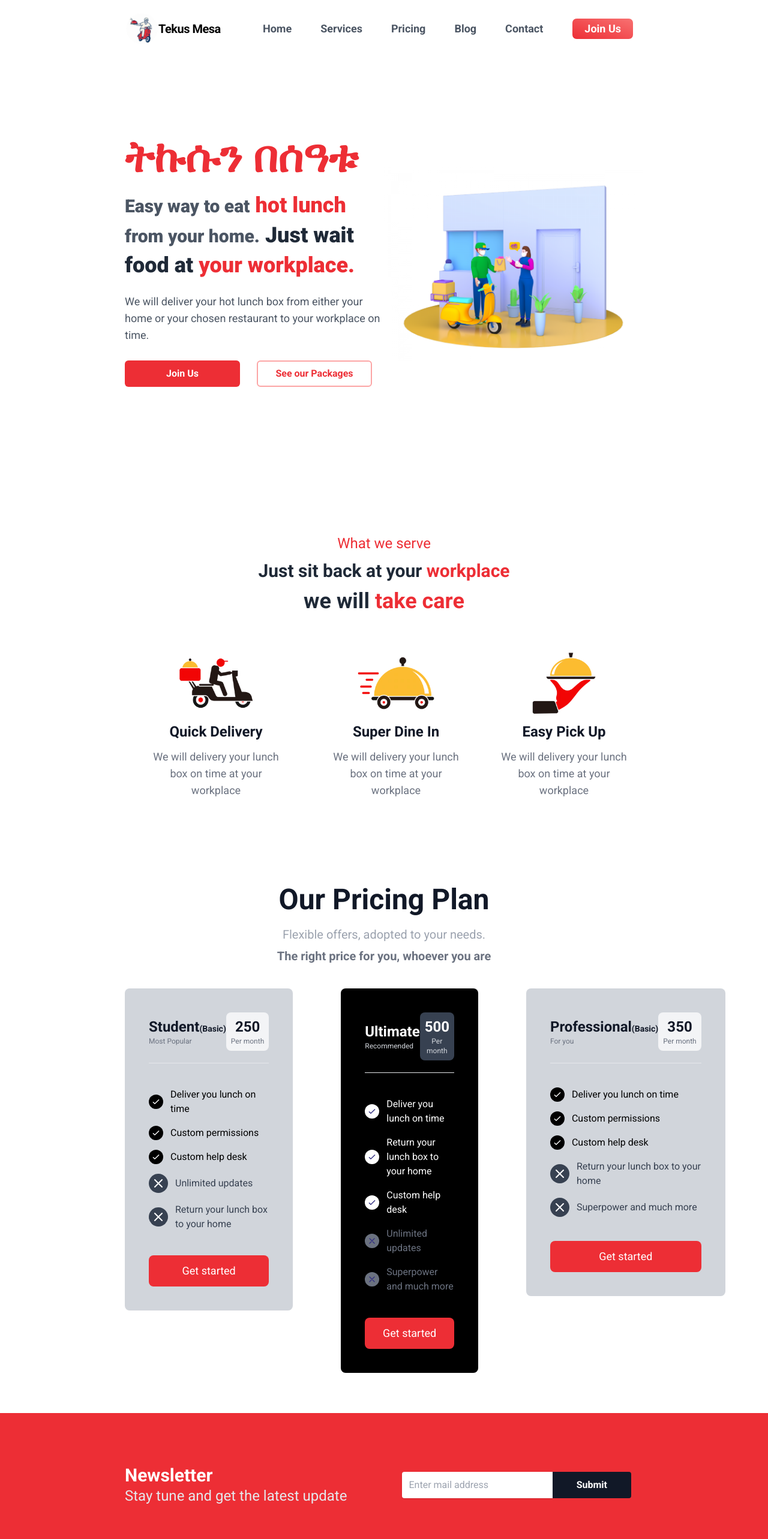
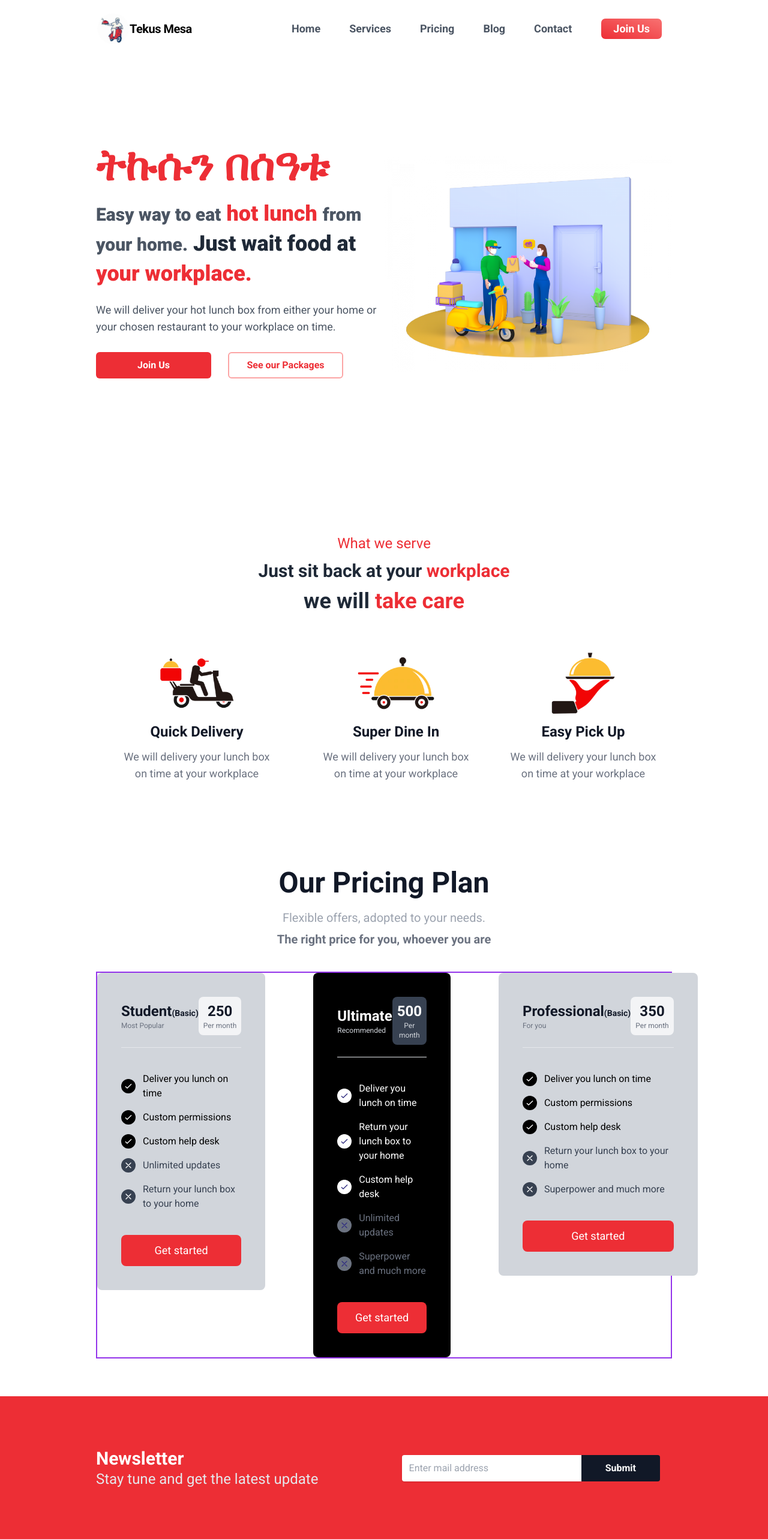
Before and after one commit to Natnael-Tilahun/TekusMesa, a React (Vite) app: page / in a window 1280 px wide. Shown: the top 2566 px of the page at 60% size. Built offline with nearby package versions, Linux system fonts and the light colour scheme.

Commit message:
Change pricing layout

```diff
--- a/src/components/Footer.jsx
+++ b/src/components/Footer.jsx
@@ -3,7 +3,7 @@ import React from "react";
 function Footer({ toggleMenu }) {
   return (
     <section
-      className="w-full flex flex-col  justify-between bg-[#000] text-white  m-0 px-10 lg:px-28 xl:px-52 py-6"
+      className="w-full flex flex-col  justify-between bg-[#000] text-white  m-0 px-10 lg:px-14 xl:px-40 py-6"
       onClick={toggleMenu}
       id="footer"
     >
--- a/src/components/Header.jsx
+++ b/src/components/Header.jsx
@@ -18,7 +18,7 @@ function Header({ collapseNav, toggleMenu }) {
     // <div>
     <nav
       id="header"
-      className="flex justify-between flex-wrap py-5 px-5 lg:px-28 xl:px-52 w-screen h-20 shadow-md shadow-gray-200 lg:shadow-none fixed left-0 bg-white opacity-100 z-50"
+      className="flex justify-between flex-wrap py-5 px-5 lg:px-14 xl:px-40 w-screen h-20 shadow-md shadow-gray-200 lg:shadow-none fixed left-0 bg-white opacity-100 z-50"
     >
       <HashLink
         to="/#"
--- a/src/components/Home.jsx
+++ b/src/components/Home.jsx
@@ -8,7 +8,7 @@ import Services from "./Services";
 function Home({ toggleMenu }) {
   return (
     <div
-      className=" flex flex-col justify-center items-center px-5 lg:px-28 xl:px-52 w-screen"
+      className=" flex flex-col justify-center items-center px-5 lg:px-14 xl:px-40 w-screen"
       onClick={toggleMenu}
     >
       <Hero />
--- a/src/components/Pricing.jsx
+++ b/src/components/Pricing.jsx
@@ -14,7 +14,7 @@ function Pricing() {
           The right price for you, whoever you are
         </p>
       </header>
-      <div className="flex flex-col mt-10 mx-5 space-y-5 md:space-y-0 md:flex-row md:space-x-5 xl:space-x-20 md:mx-0 justify-between">
+      <div className="border-2 border-purple-600 flex flex-col mt-10 mx-5 space-y-5 md:space-y-0 md:flex-row md:space-x-5 xl:space-x-20 md:mx-0 justify-between">
         {/* Pricing one for students */}
         <div className="flex-1 transition transform duration-300 hover:scale-110">
           <div className="bg-gray-300 p-10 rounded-lg">
@@ -110,7 +110,7 @@ function Pricing() {
                 <li className="flex items-center">
                   <div className="bg-gray-700 rounded-full p-1">
                     <svg
-                      className="flex-shrink-0 h-6 w-6 text-white"
+                      className="flex-shrink-0 h-4 w-4 text-white"
                       xmlns="http://www.w3.org/2000/svg"
                       fill="none"
                       viewBox="0 0 24 24"
@@ -132,7 +132,7 @@ function Pricing() {
                 <li className="flex items-center">
                   <div className="bg-gray-700 rounded-full p-1">
                     <svg
-                      className="flex-shrink-0 h-6 w-6 text-white"
+                      className="flex-shrink-0 h-4 w-4 text-white"
                       xmlns="http://www.w3.org/2000/svg"
                       fill="none"
                       viewBox="0 0 24 24"
@@ -404,7 +404,7 @@ function Pricing() {
                 <li className="flex items-center">
                   <div className="bg-gray-700 rounded-full p-1">
                     <svg
-                      className="flex-shrink-0 h-6 w-6 text-white"
+                      className="flex-shrink-0 h-4 w-4 text-white"
                       xmlns="http://www.w3.org/2000/svg"
                       fill="none"
                       viewBox="0 0 24 24"
@@ -426,7 +426,7 @@ function Pricing() {
                 <li className="flex items-center">
                   <div className="bg-gray-700 rounded-full p-1">
                     <svg
-                      className="flex-shrink-0 h-6 w-6 text-white"
+                      className="flex-shrink-0 h-4 w-4 text-white"
                       xmlns="http://www.w3.org/2000/svg"
                       fill="none"
                       viewBox="0 0 24 24"
--- a/src/components/Subscribe.jsx
+++ b/src/components/Subscribe.jsx
@@ -3,7 +3,7 @@ import React from "react";
 function Subscribe() {
   return (
     <section
-      className="w-screen h-60  flex flex-col lg:flex-row lg:items-center justify-center px-10 py-5 lg:py-0 gap-5 lg:mt-[160px] lg:px-28 xl:px-52  bg-[#ed2e35]"
+      className="w-screen h-60  flex flex-col lg:flex-row lg:items-center justify-center px-10 py-5 lg:py-0 gap-5 lg:mt-[160px] lg:px-14 xl:px-40  bg-[#ed2e35]"
       id="subscribe"
     >
       <div className="lg:basis-1/2 lg:text-2xl text-lg">
```
